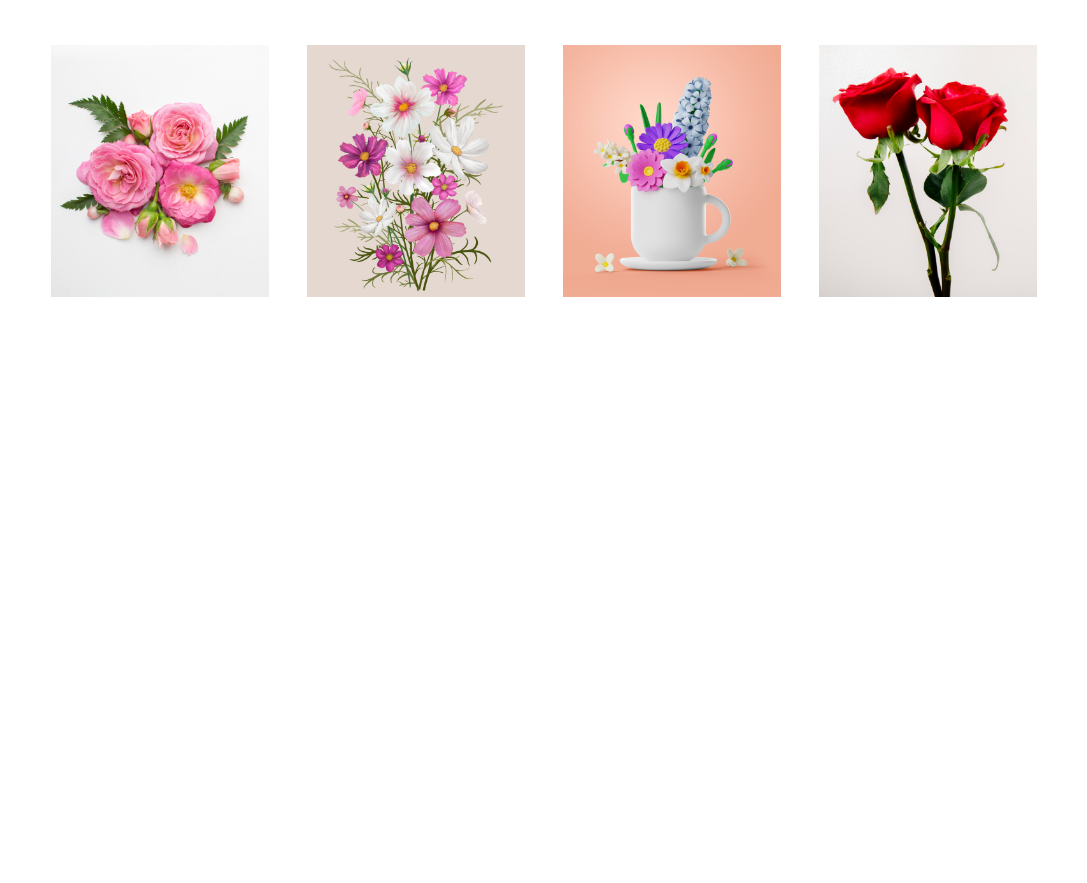
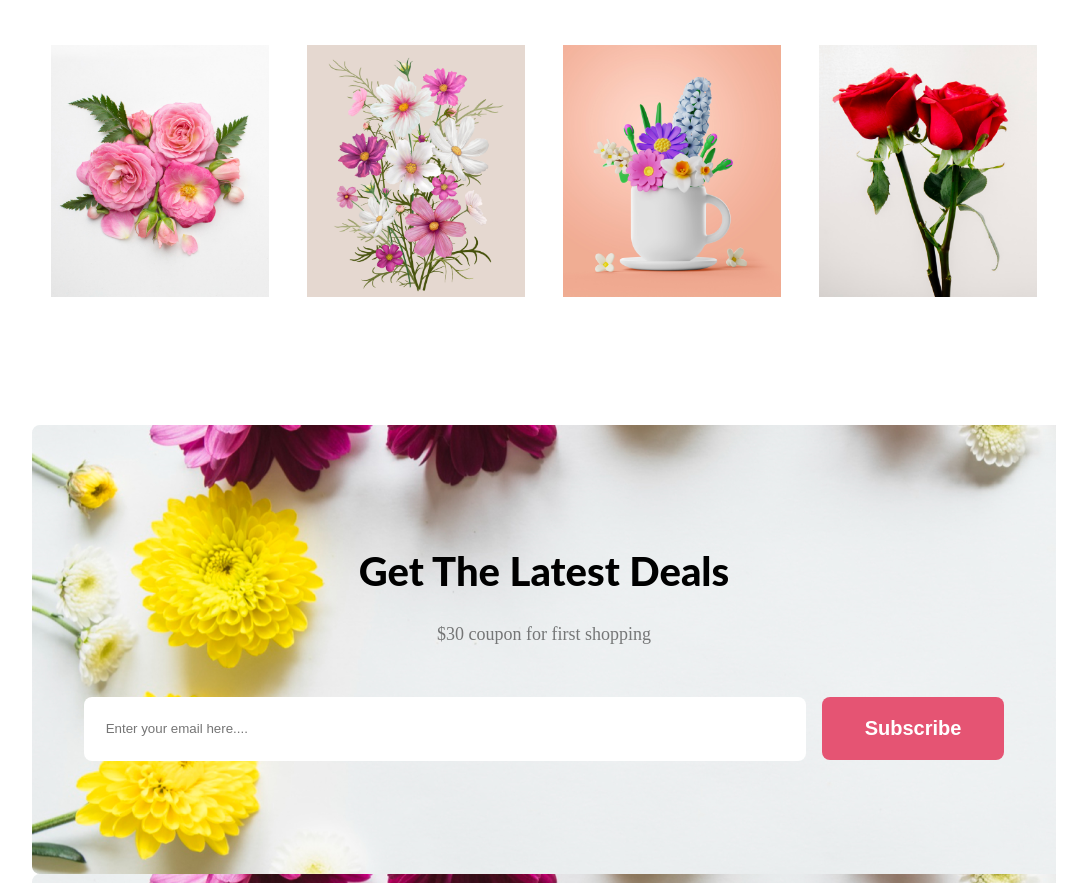
Before and after one commit to snayeemu/flower-shop, a plain HTML site: page index.html in a window 1280 px wide. Shown: the part 3007-3890 px from the top of the page, without its empty margins (96-1183 px from the left). Before the commit the page ends 3304 px from the top, so only its background shows below. Drawn offline with Linux system fonts and the light colour scheme.

Commit message:
latest deal done

```diff
--- a/index.html
+++ b/index.html
@@ -119,7 +119,7 @@
 
     <section class="instagram section-margin-top">
       <div class="max-width">
-        <div class="instagram-content">
+        <div class="text-contents">
           <h1 class="title">Instagram</h1>
           <p class="subtext">
             It is a long established fact that a reader will be distracted by
@@ -135,5 +135,27 @@
         </div>
       </div>
     </section>
+
+    <!-- latest deal -->
+    <section class="latest-deal section-margin-top">
+      <div class="latest-deal-container max-width">
+        <div class="text-contents">
+          <h1 class="title">Get The Latest Deals</h1>
+          <p class="subtext">$30 coupon for first shopping</p>
+        </div>
+
+        <div class="take-input">
+          <input
+            class="input-box"
+            type="text"
+            placeholder="Enter your email here...."
+            name=""
+            id=""
+          />
+
+          <button class="button">Subscribe</button>
+        </div>
+      </div>
+    </section>
   </body>
 </html>
--- a/style.css
+++ b/style.css
@@ -188,7 +188,7 @@
 
 /* instagram */
 
-.instagram-content {
+.text-contents {
   display: flex;
   flex-direction: column;
   align-items: center;
@@ -205,3 +205,26 @@
 .instagram-images img {
   width: 17vw;
 }
+
+/* latest deal */
+
+.latest-deal-container {
+  background-image: url("./Flower-Asset/Rectangle-9.png");
+  padding: 122px 0;
+}
+
+.take-input {
+  display: flex;
+  justify-content: center;
+  align-items: center;
+  gap: 16px;
+}
+
+.input-box {
+  width: 700px;
+  height: 64px;
+  border-radius: 8px;
+  background: #fff;
+  padding-left: 22px;
+  border: none;
+}
```
